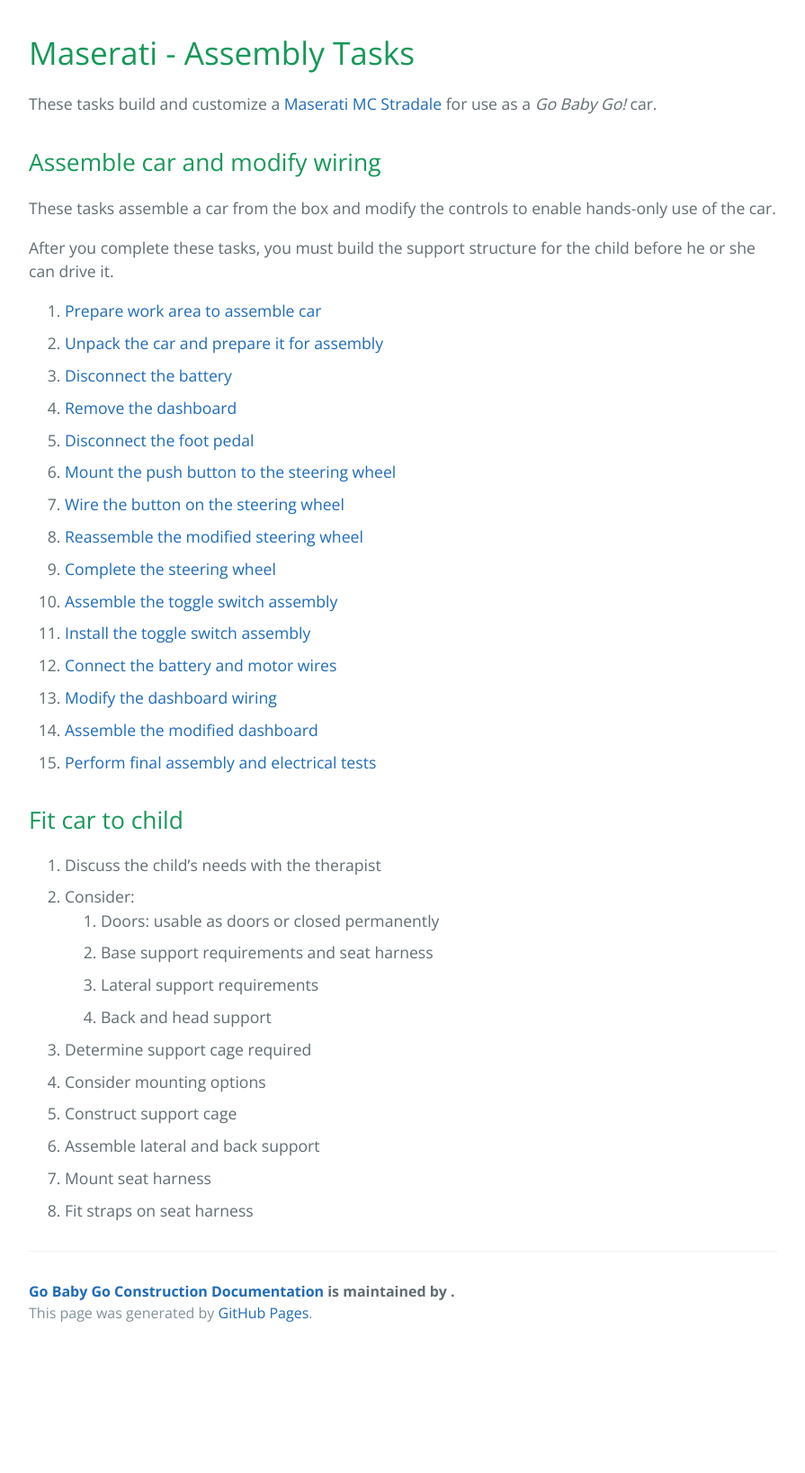
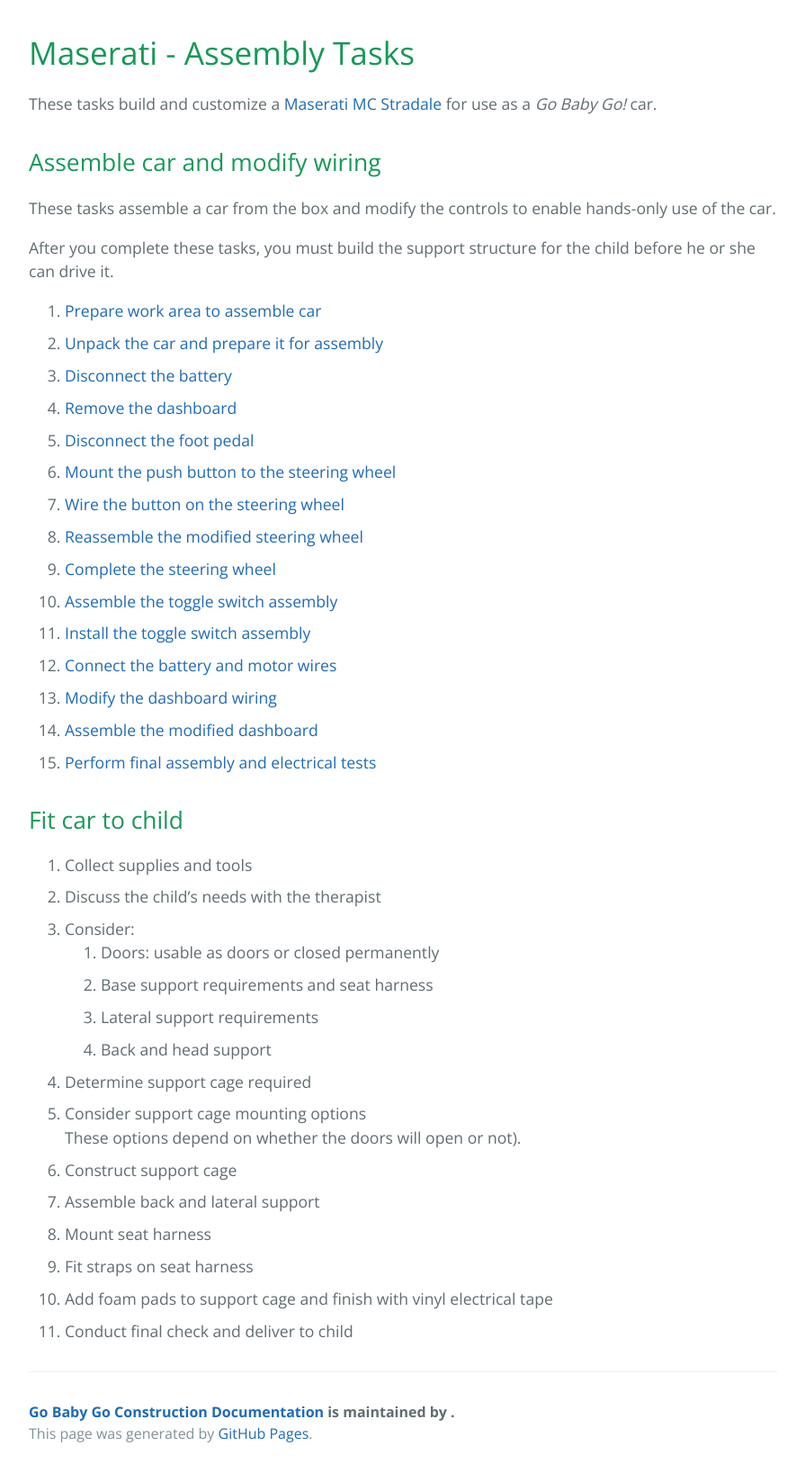
Before and after one commit to MercerU-TCO/GoBabyGo, a Jekyll site: the page built from docs/pages/cars-maserati-tasks.md, in a window 1280 px wide. Shown: the whole page at 90% size, without its empty margins (192-1087 px from the left). Built offline with Jekyll 4.4.1, drawn with Linux system fonts in a browser that asks for light colours; before the commit the page ends 1503 px from its top, so only the background shows below that.

Commit message:
updated to sync with video content
NOTE: the videos have not been uploaded or linked to the docs, yet.

```diff
--- a/docs/pages/cars-maserati-tasks.md
+++ b/docs/pages/cars-maserati-tasks.md
@@ -29,6 +29,7 @@ After you complete these tasks, you must build the support structure for the chi
 
 ## Fit car to child
 
+1. Collect supplies and tools
 1. Discuss the child's needs with the therapist
 1. Consider:
 	1. Doors: usable as doors or closed permanently
@@ -36,8 +37,10 @@ After you complete these tasks, you must build the support structure for the chi
 	3. Lateral support requirements
 	4. Back and head support
 5. Determine support cage required
-6. Consider mounting options
+6. Consider support cage mounting options<br>These options depend on whether the doors will open or not).
 5. Construct support cage
-6. Assemble lateral and back support
+6. Assemble back and lateral support
 7. Mount seat harness
 8. Fit straps on seat harness
+9. Add foam pads to support cage and finish with vinyl electrical tape
+10. Conduct final check and deliver to child
```
Also changed, not shown: docs/pages/cars-maserati-task01.md (+1 -0 lines).
